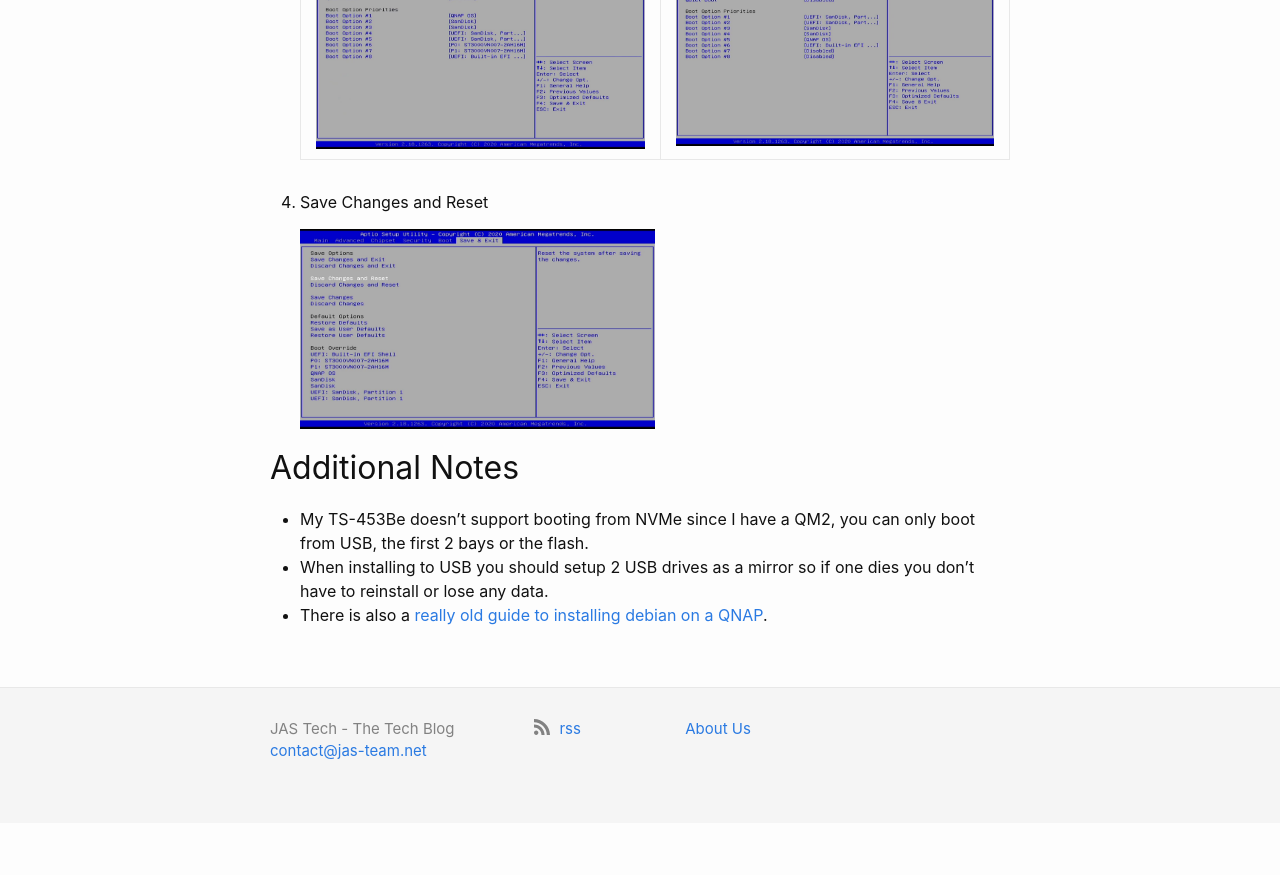
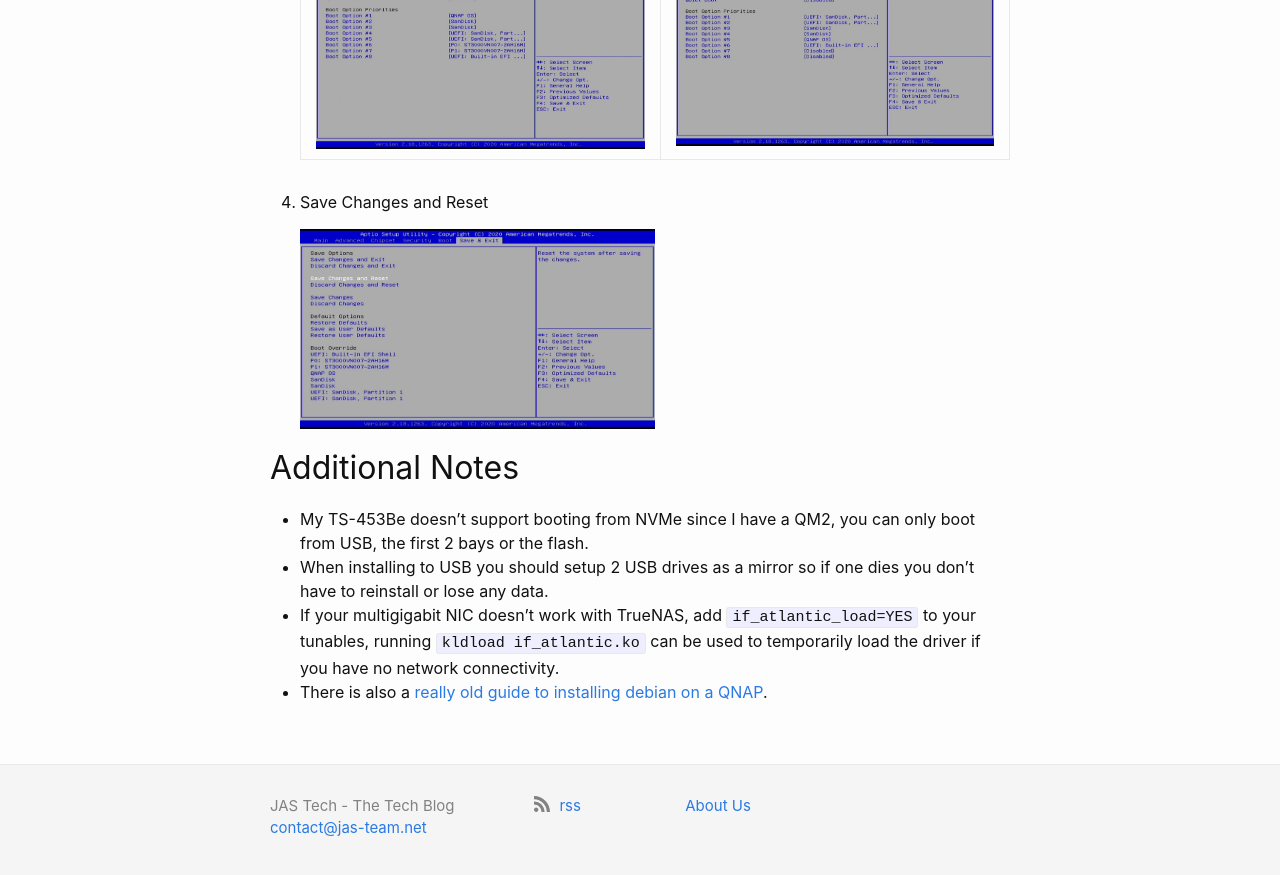
Before and after one commit to Steve-Tech/Blog, a Jekyll site: the page built from _posts/2021-04-10-install-another-os-on-qnap.md, in a window 1280 px wide and 900 px high, scrolled down 1177 px. Shown: the top 875 px of the window. Built offline with Jekyll 4.4.1, drawn with Linux system fonts in a browser that asks for light colours; comment, search, counter and statistics services are not loaded; before the commit the page ends 2000 px from its top, so only the background shows below that.

Commit message:
Update 2021-04-10-install-another-os-on-qnap.md
Added Aquantia Info

```diff
--- a/_posts/2021-04-10-install-another-os-on-qnap.md
+++ b/_posts/2021-04-10-install-another-os-on-qnap.md
@@ -31,4 +31,5 @@ You shouldn't need to touch the flash, and it's not really useful since it's onl
 ## Additional Notes
 * My TS-453Be doesn't support booting from NVMe since I have a QM2, you can only boot from USB, the first 2 bays or the flash.
 * When installing to USB you should setup 2 USB drives as a mirror so if one dies you don't have to reinstall or lose any data.
+* If your multigigabit NIC doesn't work with TrueNAS, add `if_atlantic_load=YES` to your tunables, running `kldload if_atlantic.ko` can be used to temporarily load the driver if you have no network connectivity.
 * There is also a [really old guide to installing debian on a QNAP](https://wiki.qnap.com/wiki/Debian_Installation_On_QNAP).
```
